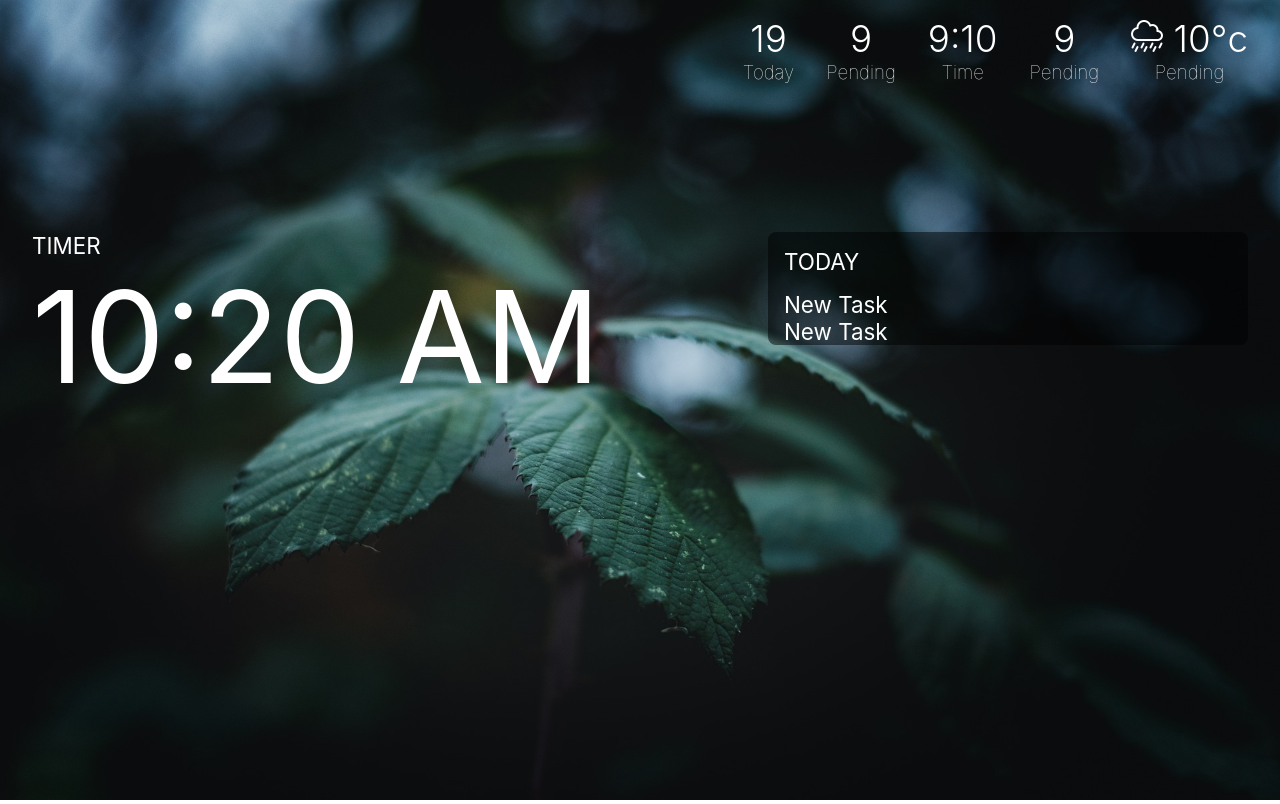
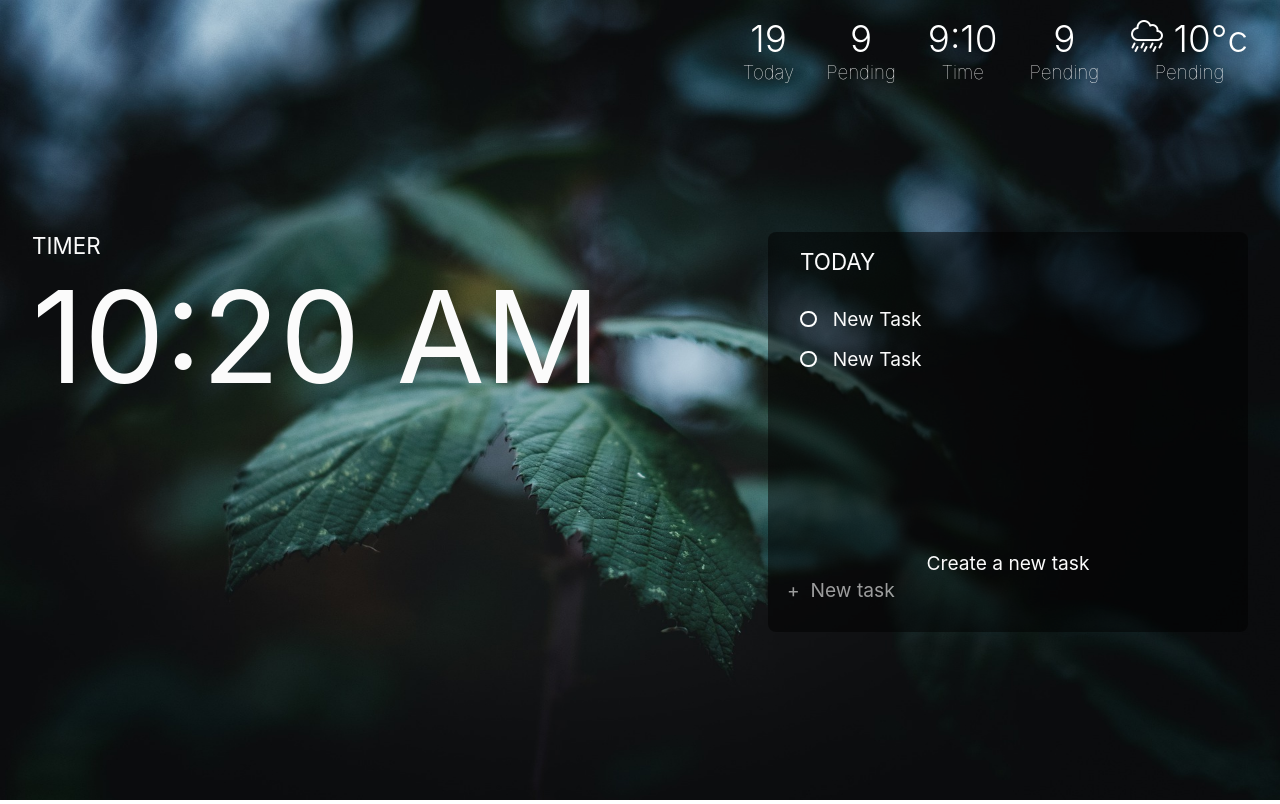
Before and after one commit to iCharlieAraiza/focus-tab, a plain HTML site: page index.html in a window 1280 px wide. Drawn offline with Linux system fonts and the light colour scheme.

Commit message:
Finish first part of the templeate

```diff
--- a/css/style.scss
+++ b/css/style.scss
@@ -63,7 +63,7 @@ main{
 
 
 .main-section{
-    color: #fff;
+    color: rgb(251, 251, 251);
     display: flex;
     padding: 2rem;
     position: absolute;
@@ -107,20 +107,84 @@ main{
         .title{
             text-transform: uppercase;
             cursor: pointer;
-            padding: 1rem;
+            padding: 1rem 2rem;
             border-radius: 8px;
         }
 
         &.active{
             width: 30rem;
+            height: 25rem;
+            display: flex;
+            flex-direction: column;
+            justify-content: space-between;
+
+            .todo-container{
+                margin-bottom: auto;
+            }
         }
     }
 
     .todo-container{
-        padding: 0 1rem;
+        padding: 0 2rem 3rem 2rem;
         ul{
-            text-transform: none;
             display: list-item;
         }
+        li{
+            font-size: 1.2rem;
+            display: flex;
+            align-items: center;
+            margin: 1rem 0;
+            span{
+                &:first-child{
+                    margin-right: 1rem;
+                }
+            }
+        }
+    }
+
+    .select-circle{
+        display: block;
+        height: 0.8rem;
+        width: 0.8rem;
+        border: 2px solid #fff;
+        border-radius: 50%;
+        cursor: pointer;
+    }
+
+    .title-task{
+        text-transform: none;
     }
 }
+
+.todo-form{
+    padding: 1.5rem 1rem;
+    .action-title{
+        text-align: center;
+        font-size: 1.2rem;
+        cursor: pointer;
+    }
+
+    .add-form{
+        input{
+            width: 100%;
+            font-size: 1.2rem;
+            background-color: transparent;
+            color: #fff;
+            border: 1px solid transparent;
+            box-sizing: border-box;
+            padding-bottom: 5px;
+            &::placeholder { /* Chrome, Firefox, Opera, Safari 10.1+ */
+                color: rgb(255, 255, 255);
+                opacity: 0.6; /* Firefox */
+              }
+            &:focus{
+                outline: none;
+                border-bottom: 1px  solid #fff;
+                &::placeholder { /* Chrome, Firefox, Opera, Safari 10.1+ */
+                    opacity: 0.9; /* Firefox */
+                  }
+            }
+        }
+
+    }
+}
--- a/index.html
+++ b/index.html
@@ -78,12 +78,24 @@
                         </div>
                         <div class="todo-container">
                             <ul>
-                                <li>New Task</li>
-                                <li>New Task</li>
+                                <li>
+                                    <span class="select-circle"></span>
+                                    <div class="title-task">New Task</div>
+                                </li>
+                                <li>
+                                    <span class="select-circle"></span>
+                                    <div class="title-task">New Task</div>
+                                </li>
                             </ul>
                         </div>
                         <div class="todo-form">
+                            <div class="action-title">
+                                <span>Create a new task</span>
+                            </div>
 
+                            <div class="add-form">
+                                <input type="text" placeholder="+  New task">
+                            </div>
                         </div>
                     </div>
                 </div>
```
Also changed, not shown: css/style.css, 1 other file.
